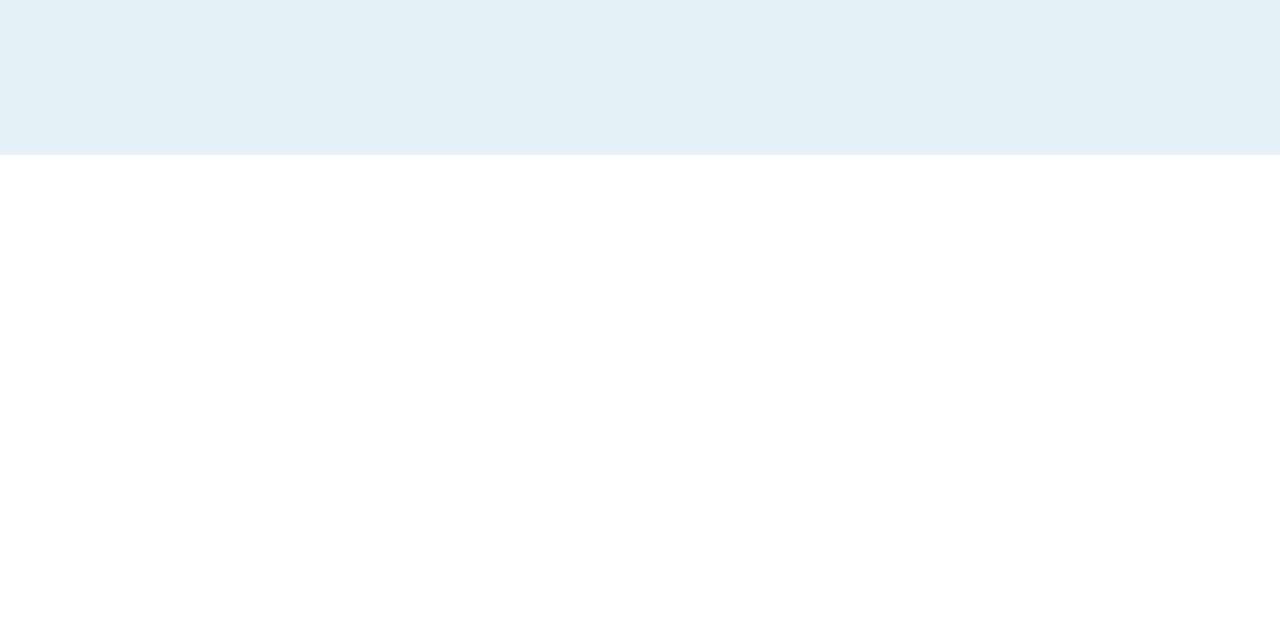
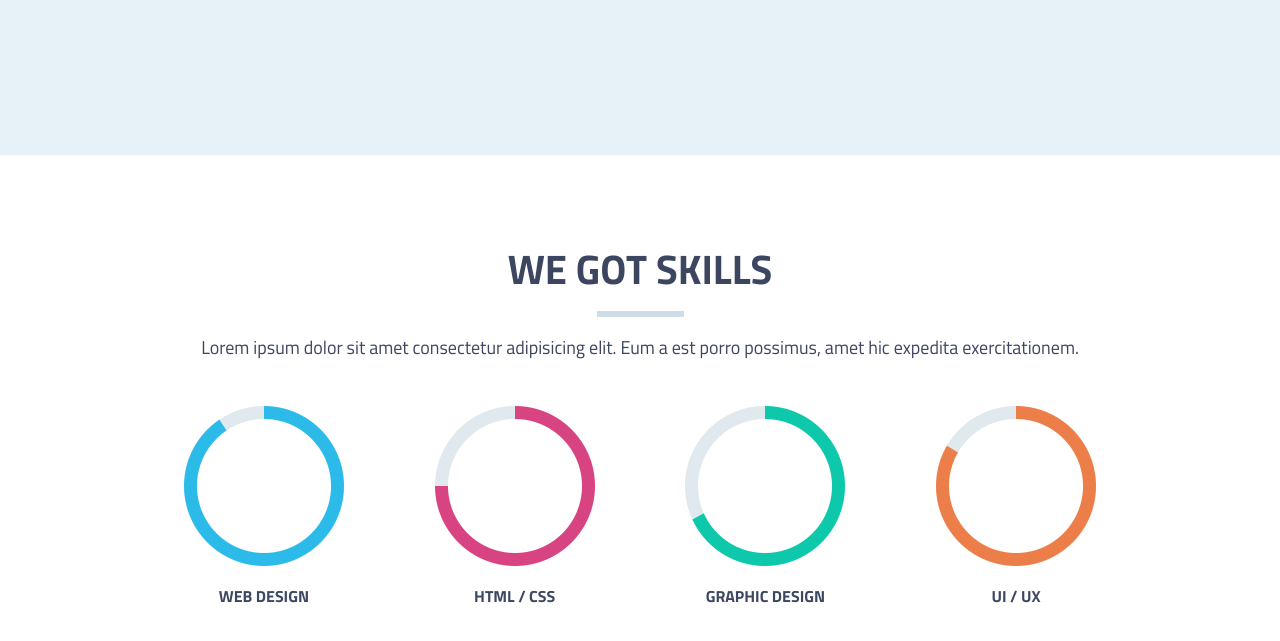
Before and after one commit to Arkant/CHI_Tasks, a website: page fastshell/app/index.html in a window 1280 px wide. Shown: the part 2103-2744 px from the top of the page. Before the commit the page ends 2258 px from the top, so only its background shows below. Drawn offline with Linux system fonts and the light colour scheme.

Commit message:
finished skills

```diff
--- a/fastshell/app/index.html
+++ b/fastshell/app/index.html
@@ -136,6 +136,38 @@
           </div>
         </div>
       </div>
+      <div class="skills">
+        <div class="team-header">
+            <h1>WE GOT SKILLS</h1>
+            <p>Lorem ipsum dolor sit amet consectetur adipisicing elit. Eum a est porro possimus,
+              amet hic expedita exercitationem.</p>
+        </div>
+        <div class="team-line">
+
+        </div>
+        <div class="team-items">
+            <div class="skills-img">
+                <img src="./assets/img/Progress.png" alt="none">
+                <h1>WEB DESIGN</h1>
+            </div>
+            <div class="skills-img">
+                <img src="./assets/img/Progress (3).png" alt="none">
+                <h1>HTML / CSS</h1>
+            </div>
+            <div class="skills-img">
+                <img src="./assets/img/Progress (1).png" alt="none">
+                <h1>GRAPHIC DESIGN</h1>
+            </div>
+            <div class="skills-img">
+                <img src="./assets/img/Progress (2).png" alt="none">
+                <h1>UI / UX</h1>
+            </div>
+        </div>
+      </div>
+
+
+
+
     </main>
 
     <footer class="footer">
--- a/fastshell/src/scss/style.scss
+++ b/fastshell/src/scss/style.scss
@@ -293,3 +293,24 @@ table {
     top: 10%;
     float: left;
 }
+
+/*skills*/
+
+.skills {
+background-color:#ffffff;
+width:auto;
+height: 655px;
+}
+
+.skills-img {
+    padding: 2%;
+    display:inline-block;
+    text-align: center;
+    color: #3c4761;
+    width: 196px;
+    height: 112px;
+}
+
+.skills-img h1 {
+    padding: 10%;
+}
```
Also changed, not shown: fastshell/app/assets/css/style.css, fastshell/app/assets/css/style.min.css, fastshell/app/assets/img/Progress (1).png (added), fastshell/app/assets/img/Progress (2).png (added), fastshell/app/assets/img/Progress (3).png (added), fastshell/app/assets/img/Progress.png (added), fastshell/app/assets/img/ninty.png (added).
